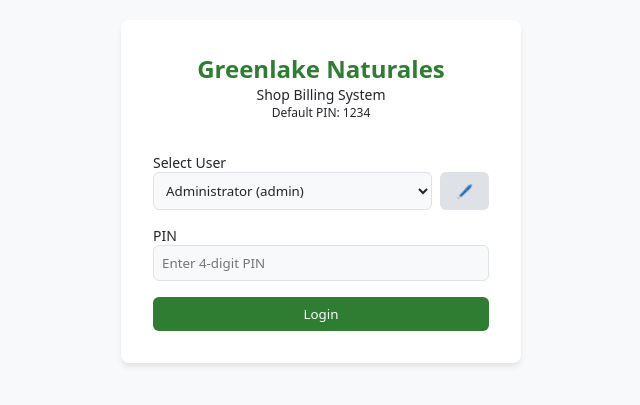
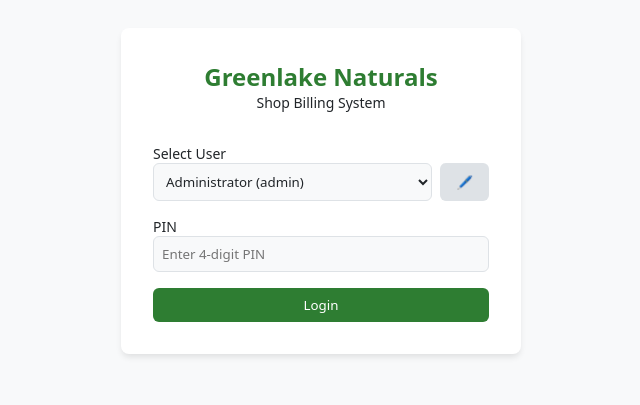
Before and after one commit to saveasstudios/glnpos, a plain HTML site: page index.html in a window 1280 px wide. Shown: the part 209-614 px from the top of the page, without its empty margins (319-959 px from the left). Drawn offline with Linux system fonts and the light colour scheme.

Commit message:
Add files via upload

```diff
--- a/index.html
+++ b/index.html
@@ -6,7 +6,7 @@
 <meta name="theme-color" content="#0f172a">
     <meta charset="UTF-8">
     <meta name="viewport" content="width=device-width, initial-scale=1.0">
-    <title>Greenlake Naturales - POS System</title>
+    <title>Greenlake Naturals - POS System</title>
     <style>
         :root {
             /* Light Theme */
@@ -540,9 +540,9 @@
     <div id="login-view">
         <div class="card login-card">
             <div class="text-center" style="margin-bottom: 2rem;">
-                <h1 class="text-2xl font-bold text-primary">Greenlake Naturales</h1>
+                <h1 class="text-2xl font-bold text-primary">Greenlake Naturals</h1>
                 <p class="text-muted">Shop Billing System</p>
-                <div id="login-msg" class="text-muted text-xs">Default PIN: 1234</div>
+                <div id="login-msg" class="text-muted text-xs"></div>
             </div>
             <form id="login-form" class="flex flex-col gap-4">
                 <div>
@@ -570,7 +570,7 @@
         <!-- Sidebar -->
         <aside id="sidebar">
             <div class="sidebar-header">
-                <h2 class="text-xl font-bold text-primary">Greenlake Naturales</h2>
+                <h2 class="text-xl font-bold text-primary">Greenlake Naturals</h2>
             </div>
             <nav class="flex flex-col flex-1 p-2 gap-2">
                 <a class="nav-item" data-view="dashboard" onclick="App.router.navigate('dashboard')">
```
